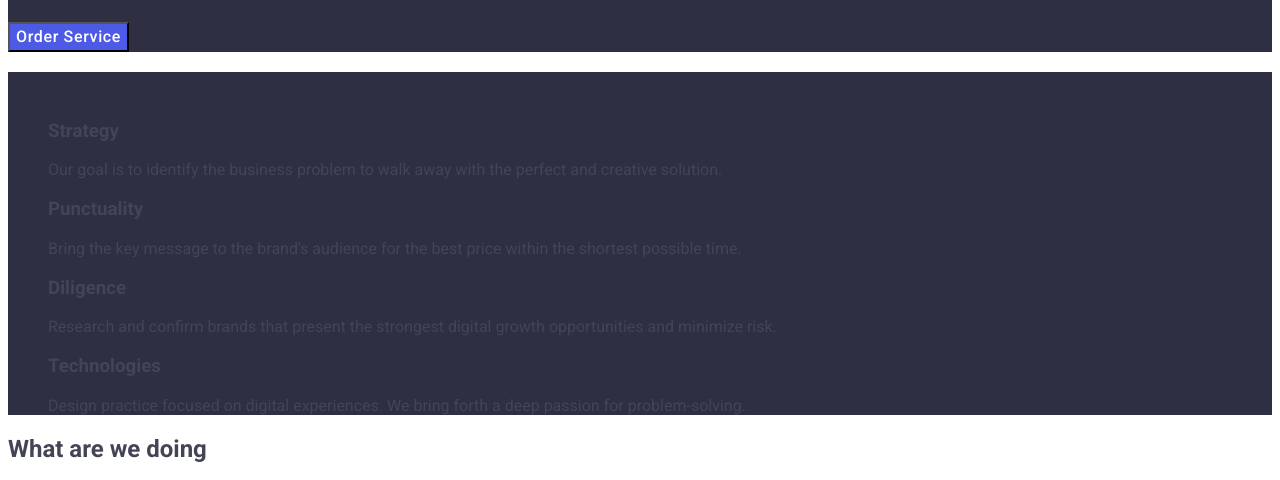
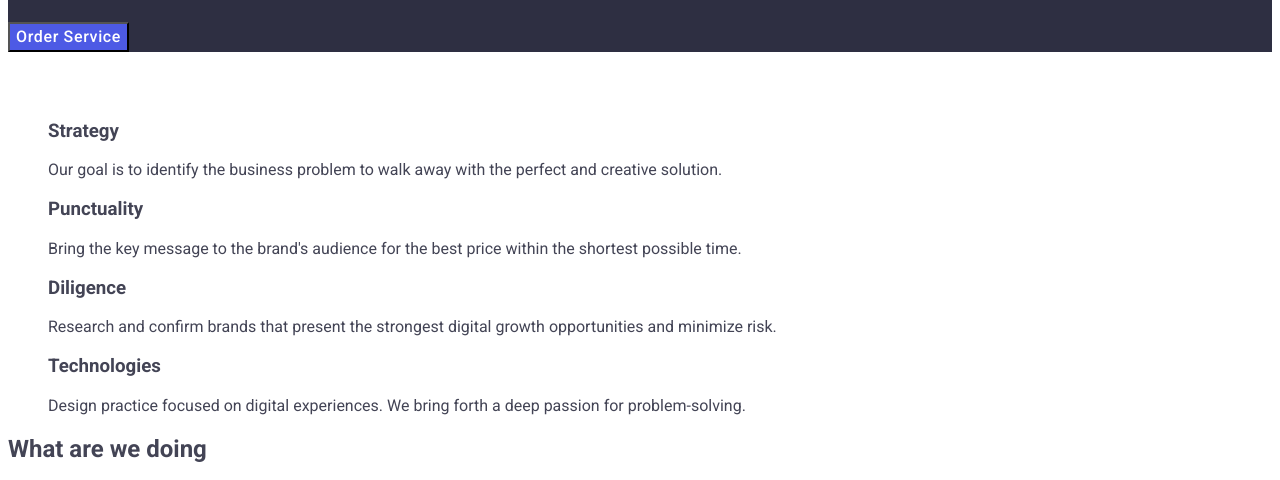
Before and after one commit to romanbigun/hw-02, a plain HTML site: page index.html in a window 1280 px wide. Shown: the part 312-792 px from the top of the page. Drawn offline with Linux system fonts and the light colour scheme.

Commit message:
Update styles.css

```diff
--- a/css/styles.css
+++ b/css/styles.css
@@ -55,7 +55,7 @@ body{
 .button-one:hover, .button-one:focus{
     color:  #404bbf;
 }
-.section-one, .section-two{
+.section-one{
     background-color:#2e2f42;
 }
 .heading{
@@ -74,7 +74,7 @@ body{
     font-size: 20px;
     line-height: 1.2;
     letter-spacing: 0.02em;
-
+    color:#2e2f42;
 }
 .section-two>p{
     font-size: 16px;
```
